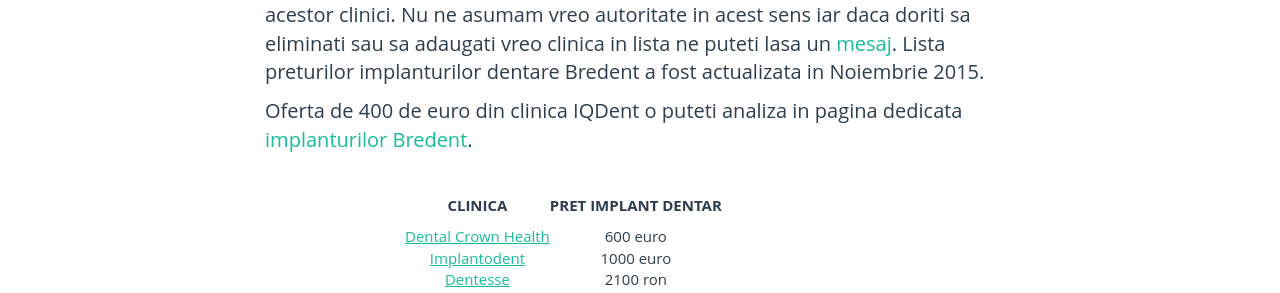
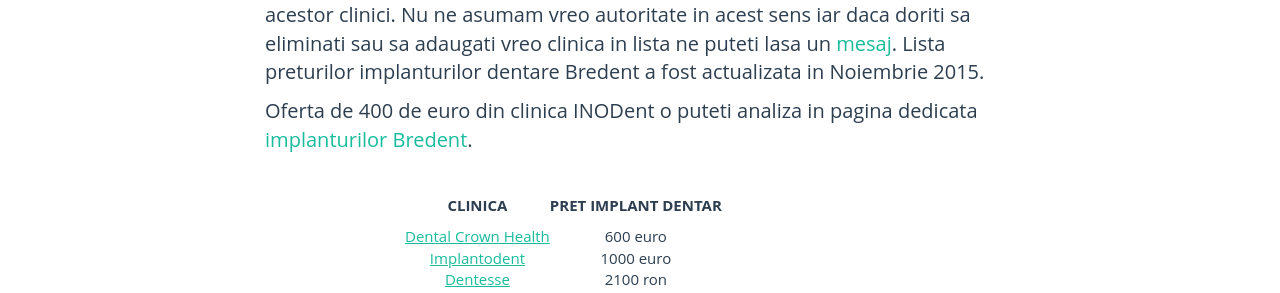
Before and after one commit to littledentgopo/offerdent, a Jekyll site: the page built from _posts/2015-11-27-preturi-implanturi-dentare-bredent.html, in a window 1280 px wide and 900 px high, scrolled down 1241 px. Shown: the part 163-456 px from the top of the window. Built offline with Jekyll 4.4.1, drawn with Linux system fonts in a browser that asks for light colours; comment, search, counter and statistics services are not loaded.

```diff
--- a/_posts/2015-11-27-preturi-implanturi-dentare-bredent.html
+++ b/_posts/2015-11-27-preturi-implanturi-dentare-bredent.html
@@ -18,7 +18,7 @@ Implanturile dentare Bredent sunt o varianta premium de implant dentar fabricat
 
 
 <p>
-    Oferta de 400 de euro din clinica IQDent o puteti analiza in pagina dedicata <a href="/promotie-bredent.html">implanturilor Bredent</a>.
+    Oferta de 400 de euro din clinica {{site.newname}} o puteti analiza in pagina dedicata <a href="/promotie-bredent.html">implanturilor Bredent</a>.
 </p>
 
 
```
